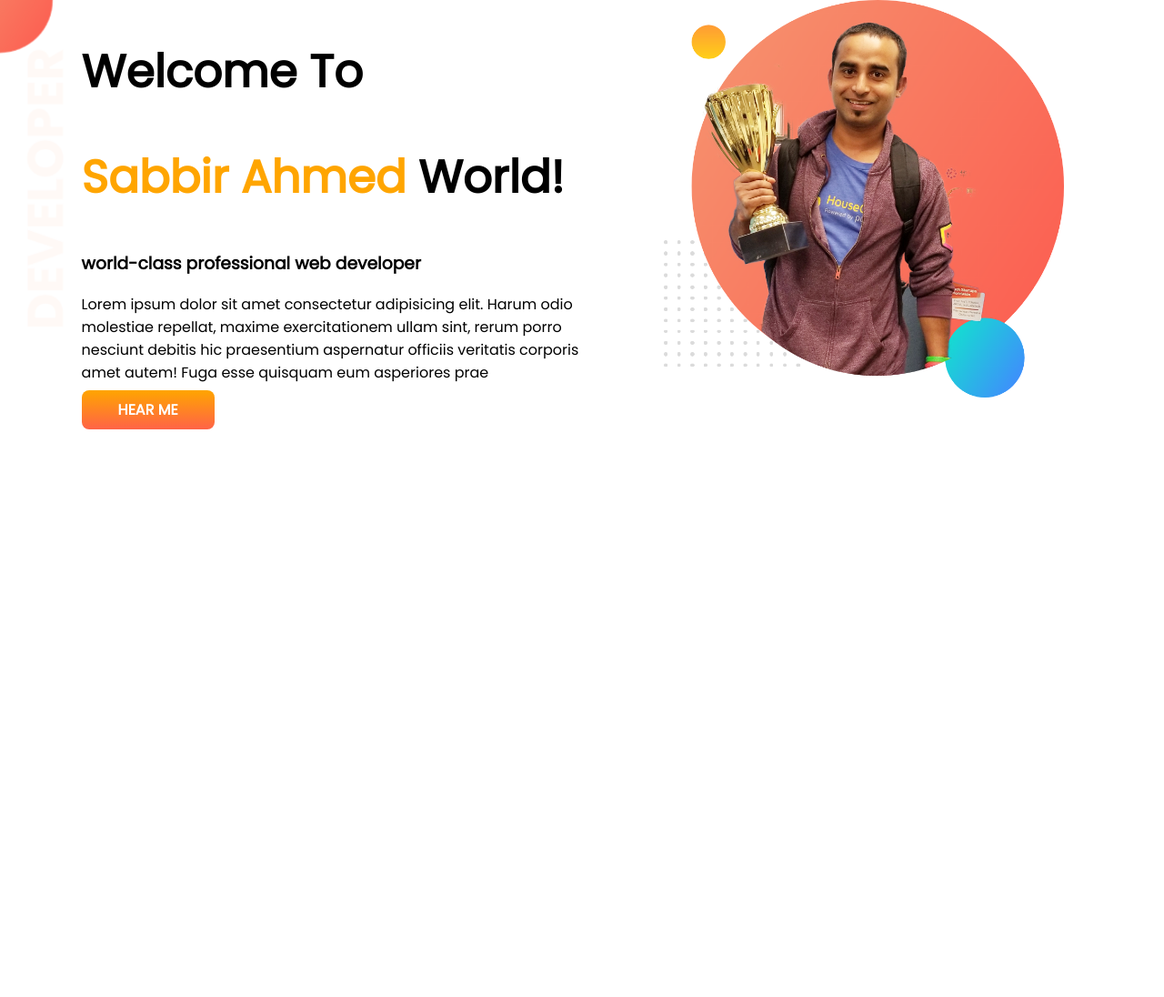
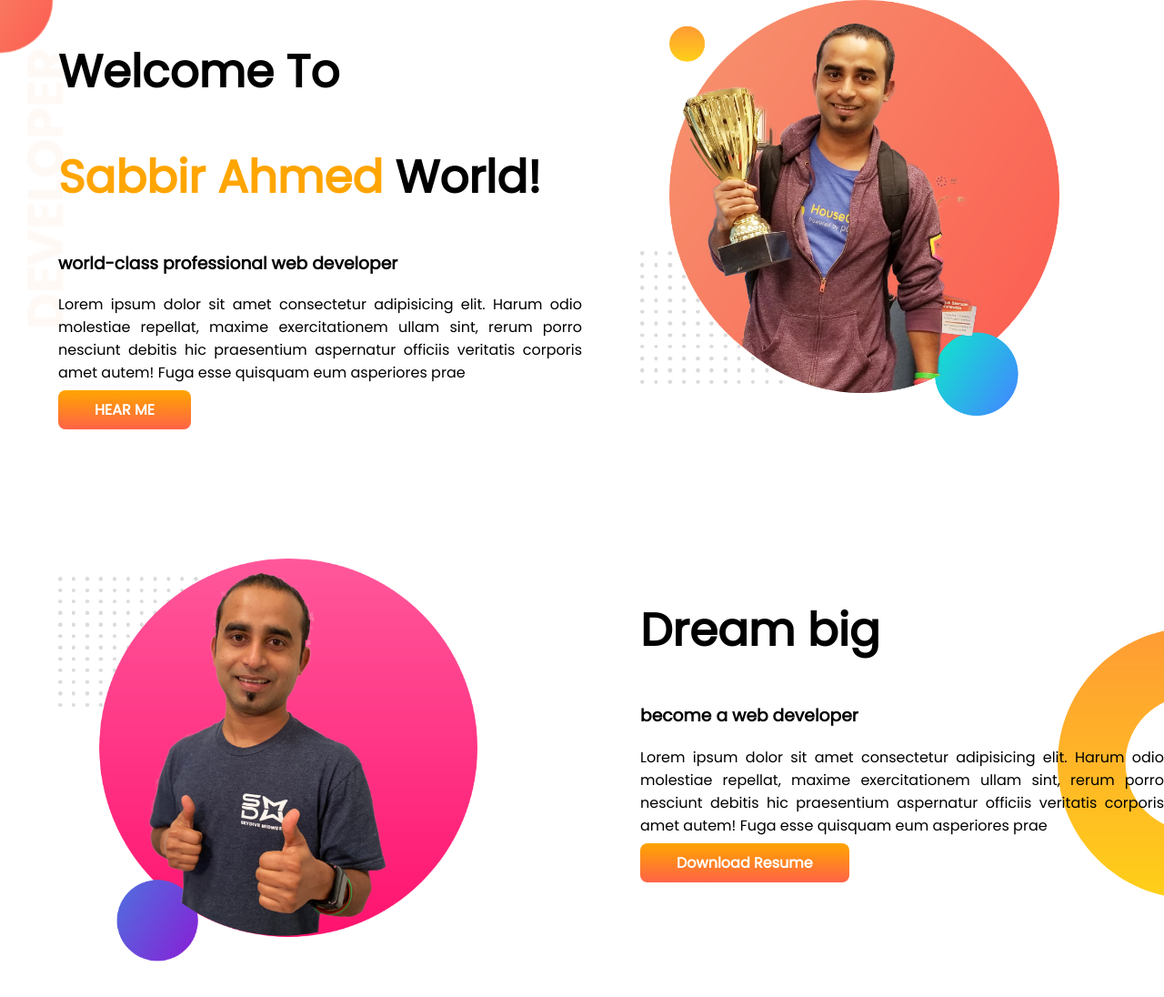
Before and after one commit to Sabbir-Ahmed-Shuvo/developer-portfolio, a plain HTML site: page index.html in a window 1280 px wide. Shown: the whole page at 91% size. Before the commit the page ends 800 px from the top, so only its background shows below. Drawn offline with Linux system fonts and the light colour scheme.

Commit message:
add dream big area

```diff
--- a/index.html
+++ b/index.html
@@ -24,5 +24,18 @@
             <img src="image/jhankar.png" alt="">
         </div>
     </section>
+    <section class="dream-big">
+        <div class="hlaf-width">
+            <img src="image/jhankar2.png" alt="">
+        </div>
+        <div class="hlaf-width">
+            <h1>Dream big</h1>
+            <h3>become a web developer</h3>
+            <p>Lorem ipsum dolor sit amet consectetur adipisicing elit. Harum odio molestiae repellat, maxime exercitationem ullam sint, rerum porro nesciunt debitis hic praesentium aspernatur officiis veritatis corporis amet autem! Fuga esse quisquam eum asperiores prae
+            </p>
+            <a class="hearme-button" target="_blank" href="https://github.com/sabbirNew/developer-portfolio">Download Resume</a>
+        </div>
+
+    </section>
 </body>
 </html>
--- a/style.css
+++ b/style.css
@@ -6,15 +6,19 @@ h1{
     font-size: 50px;
 
 }
+p{
+    text-align: justify;
+}
 .orange-color{
     color: orange;
 }
 section{
     display: flex;
+    margin-bottom: 150px;
 }
 .hlaf-width{
     width: 50%;
-    padding-left: 7%;
+    padding-left: 5%;
 }
 .hlaf-width img{
     width: 80%;
@@ -31,3 +35,8 @@ section{
     background-image: url(image/top-banner.png);
     background-repeat: no-repeat;
 }
+.dream-big{
+    background-image: url(image/dream-bg.png);
+    background-repeat: no-repeat;
+    background-position: right;
+}
```
